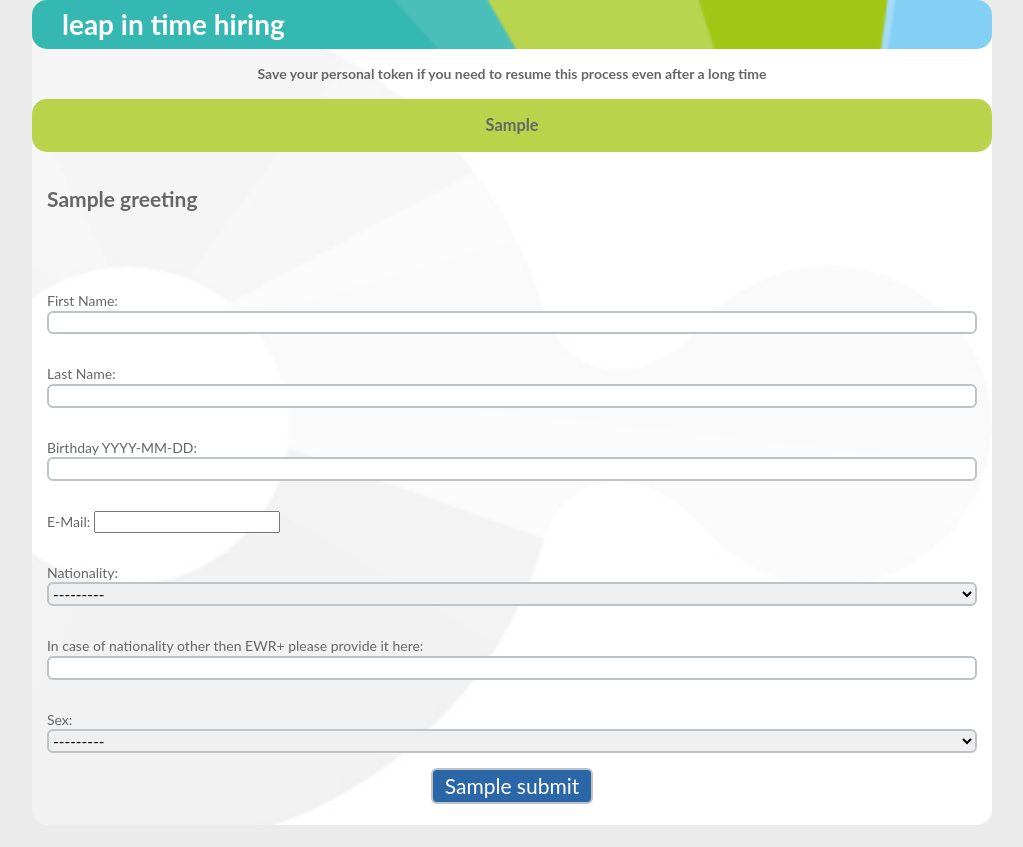
After one commit to synsi23b/djangohire, a Django app: template app/templates/step.html in a window 1280 px wide. The commit adds this page. Shown: the whole page, without its empty margins (128-1151 px from the left). Run offline with Django 4.2, Linux system fonts and the light colour scheme; tables that the repository leaves empty hold one stand-in row (values such as "Sample post"); the template is opened without the code that fills it: values that come from a table or form of the project are taken from there, most other values are stand-ins (such as "Sample title", 1, 10 or a date in 2020); some libraries are stand-ins or nearby versions.

Commit message:
better forms / stepping / error / field toggeling

```diff
--- a/app/forms.py
+++ b/app/forms.py
@@ -7,6 +7,7 @@ class UuidForm(forms.Form):
 
 
 class ApplicantForm(forms.ModelForm):
+    template_name = "form_basic.html"
     class Meta:
         model = Applicant
         exclude = ["resume", "step"]
--- a/app/models.py
+++ b/app/models.py
@@ -1,11 +1,47 @@
 from django.db import models
-
+from django.utils.translation import gettext_lazy as _
 # Create your models here.
 
 SEX_CHOICES = [
-    ("M", "Male"),
-    ("F", "Female"),
-    ("D", "Diverse")
+    ("M", _("Male")),
+    ("F", _("Female")),
+    ("D", _("Diverse"))
+]
+
+
+NATIONALITY = [
+    ("AUS", _("Austria")),
+    ("BEL", _("Belgium")),
+    ("BGR", _("Bulgaria")),
+    ("CRO", _("Croatia")),
+    ("CYP", _("Cyprus")),
+    ("CZE", _("Czech Republic")),
+    ("DNK", _("Denmark")),
+    ("EST", _("Estonia")),
+    ("FIN", _("Finland")),
+    ("FRA", _("France")),
+    ("DEU", _("Germany")),
+    ("GRC", _("Greece")),
+    ("HUN", _("Hungary")),
+    ("ISL", _("Iceland")),
+    ("IRE", _("Ireland")),
+    ("ITA", _("Italy")),
+    ("LVA", _("Latvia")),
+    ("LIE", _("Liechtenstein")),
+    ("LTU", _("Lithuania")),
+    ("LUX", _("Luxembourg")),
+    ("MAL", _("Malta")),
+    ("NOR", _("Norway")),
+    ("NLD", _("Netherlands")),
+    ("POL", _("Poland")),
+    ("POR", _("Portugal")),
+    ("ROM", _("Romania")),
+    ("SVK", _("Slovakia")),
+    ("SVN", _("Slovenia")),
+    ("SPA", _("Spain")),
+    ("SWE", _("Sweden")),
+    ("CHE", _("Switzerland")),
+    ("OTH", _("Other"))
 ]
 
 
@@ -13,9 +49,10 @@ class Applicant(models.Model):
     resume = models.UUIDField()
     step = models.IntegerField(default=0)
     created_at = models.DateTimeField(auto_now_add=True)
-    firstname = models.CharField("First Name", max_length=127)
-    lastname = models.CharField("Last Name", max_length=127)
-    birth = models.DateField("Birthday YYYY-MM-DD")
-    email = models.EmailField("E-Mail", max_length=127)
-    nationality = models.CharField("Nationality", max_length=63)
+    firstname = models.CharField(_("First Name"), max_length=127)
+    lastname = models.CharField(_("Last Name"), max_length=127)
+    birth = models.DateField(_("Birthday YYYY-MM-DD"))
+    email = models.EmailField(_("E-Mail"), max_length=127)
+    nationality = models.CharField(_("Nationality"), max_length=3, choices=NATIONALITY)
+    nation_other = models.CharField(_("In case of nationality other then EWR+ please provide it here"), max_length=63, blank=True)
     sex = models.CharField(max_length=1, choices=SEX_CHOICES)
--- a/app/static/css/custom.css
+++ b/app/static/css/custom.css
@@ -79,6 +79,16 @@
     padding-left: 15px;
 }
 
+.resumetok {
+    background-color: #bbd34b;
+    -webkit-background-size: cover;
+    -moz-background-size: cover;
+    -o-background-size: cover;
+    background-size: cover;
+    border-radius: 15px;
+    padding-left: 15px;
+}
+
 .formupdate {
     background-color: #2B66A7;
     color: #FFFFFF;
@@ -86,6 +96,17 @@
     padding-left: 15px;
     padding-top: 15px;
     padding-bottom: 15px;
+}
+
+.errorlist {
+    background-color: #f88888;
+    color: #000;
+    -webkit-background-size: cover;
+    -moz-background-size: cover;
+    -o-background-size: cover;
+    background-size: cover;
+    border-radius: 15px;
+    padding-left: 15px;
 }
 
 .title {
--- a/app/static/js/main.js
+++ b/app/static/js/main.js
@@ -0,0 +1,26 @@
+function form_toggle_nationality(event)
+{
+    let e = document.getElementById("id_nationality");
+    let len = e.length;
+    let sel = e.options[e.selectedIndex].value;
+    console.log(sel);
+    if(sel == "OTH")
+    {
+        e = document.getElementById("id_nation_other_col")
+        e.style = "display: block;"
+    }
+    else
+    {
+        e = document.getElementById("id_nation_other_col")
+        e.style = "display: none;"
+    }
+}
+
+function form_attach_toggle_nationality()
+{
+    console.log("run attach nationality");
+    let e = document.getElementById("id_nationality");
+    e.addEventListener("change", form_toggle_nationality, false);
+    console.log("run attach nationality fin");
+    form_toggle_nationality(null);
+}
--- a/app/templates/base.html
+++ b/app/templates/base.html
@@ -3,7 +3,7 @@
 <!doctype html>
 {% translate "This website uses cookies to ensure correct functioning. If you continue to use this website, you agree to this." as cookie_message %}
 {% translate "leap in time hiring" as the_title %}
-{% translate "Save the following token if you need to resume this process even after a long time" as resume_explention %}
+{% translate "Save your personal token if you need to resume this process even after a long time" as resume_explention %}
 <html class="no-js" lang="">
     <head>
         <meta charset="utf-8">
@@ -42,8 +42,8 @@
         </div>
         {% if res_token %}
         <div class="row">
-            <p class="col-12"><b>{{ resume_explention }}</b></p>
-            <h2 class="col-12">{{ res_token }}</h2>
+            <p class="center notspace col-12"><b>{{ resume_explention }}</b></p>
+            <h3 class="center resumetok notspace col-12">{{ res_token }}</h3>
         </div>
         {% endif %}
         {% block pagecontent %}
@@ -59,5 +59,6 @@
     <script>
         // Detect JS support
         document.body.className = document.body.className + " js_enabled";
+        {{ injected_js }}
     </script>
 </html>
--- a/app/templates/finished.html
+++ b/app/templates/finished.html
@@ -4,7 +4,7 @@
 {% block pagecontent %}
 
 {% translate "You completed the process, we will get in contact with you soon!" as the_greeting %}
-{% translate "Here you can see the details of your application once more" as the_explanation %}
+{% translate "Here you can see the details of your application once more. [not yet implemented]" as the_explanation %}
 
 <div class="row">
     <div class="col-12">
--- a/app/templates/start.html
+++ b/app/templates/start.html
@@ -27,14 +27,14 @@
         <form action="/resume/" method="post">
             {% csrf_token %}
             {{ form }}
-            <input type="submit" value="{{ the_resume }}">
+            <input class="center buttonstyle" type="submit" value="{{ the_resume }}">
         </form>
         <br>
         <div style="text-align: center;">
             <form action="/resume/" method="post">
                 {% csrf_token %}
                 <input type="hidden" name="fresh" value="yes" />
-                <input type="submit" value="{{ the_fresh }}">
+                <input class="center buttonstyle" type="submit" value="{{ the_fresh }}">
             </form>
         </div>
     </div>
--- /dev/null
+++ b/app/templates/step.html
@@ -0,0 +1,26 @@
+{% extends 'base.html' %}
+{% load static %}
+{% load i18n %}
+{% block pagecontent %}
+
+<div class="row">
+    <div class="col-12">
+        {% if greeting %}
+        <h2>{{ greeting }}</h2>
+        {% endif %}
+        {% if explenation %}
+        <p>{{ explanation }}</p>
+        {% endif %}
+    </div>
+</div>
+{% if form %}
+<form action="/step/" method="post">
+    {% csrf_token %}
+    {{ form }}
+    <div class="row">
+        <input class="center buttonstyle"  type="submit" value="{{ submit }}">
+    </div>
+</form>
+{% endif %}
+<br>
+{% endblock %}
```
Also changed, not shown: app/templates/basic.html (deleted, +0 -23 lines), app/templates/form_basic.html (added, +11 -0 lines), app/views.py (+18 -11 lines), app/migrations/0004_applicant_nation_other_alter_applicant_nationality.py (added).
